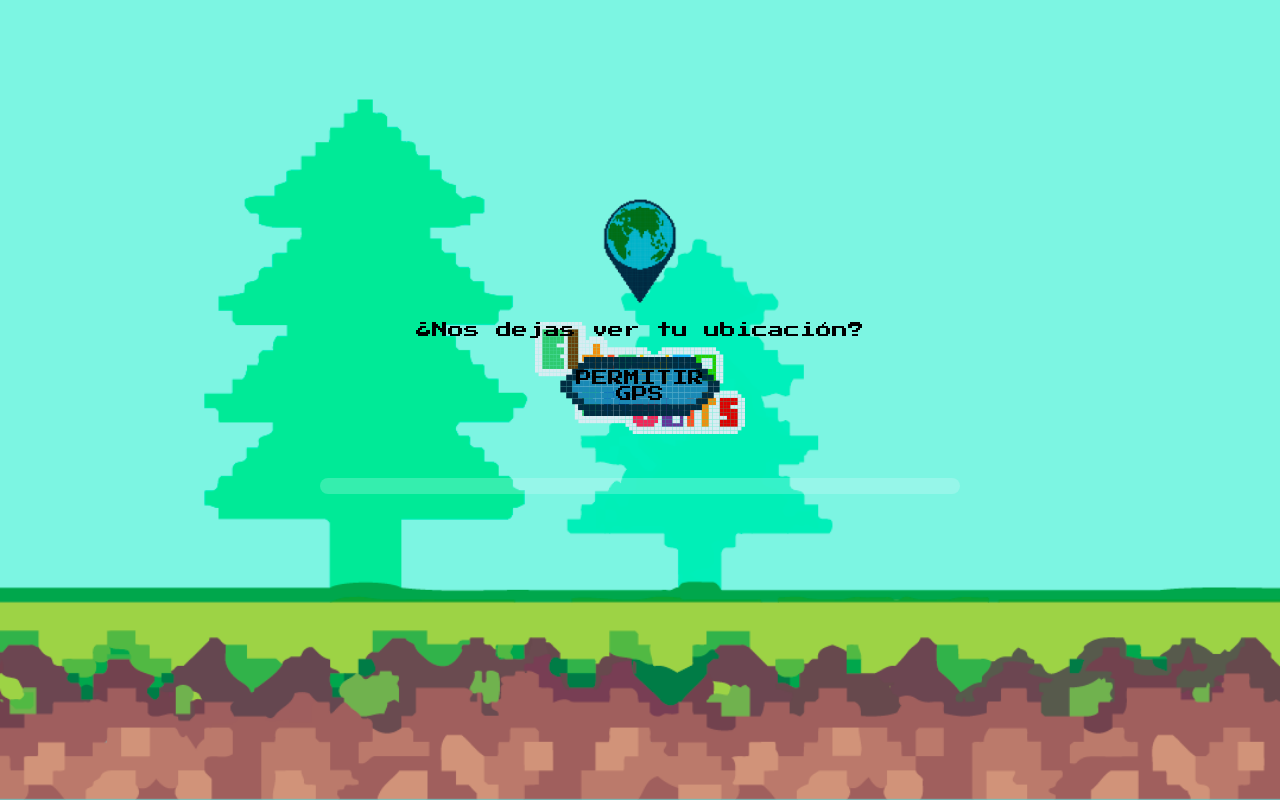
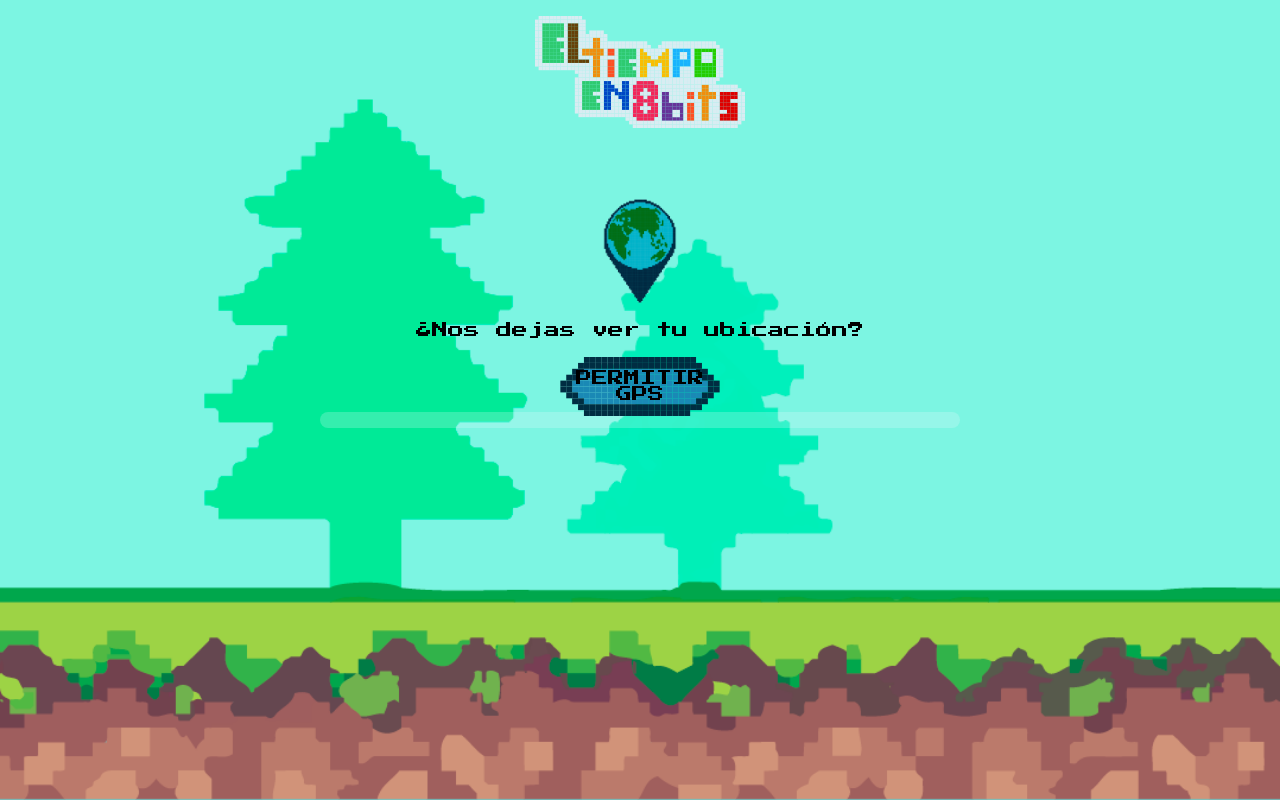
Before and after one commit to BrunoBaz/El-Tiempo-en-8-bits, a plain HTML site: page index.html in a window 1280 px wide. Drawn offline with Linux system fonts and the light colour scheme.

Commit message:
css probando

```diff
--- a/style.css
+++ b/style.css
@@ -12,7 +12,6 @@ body {
   background-repeat: repeat-x;
   text-align: center;
   display: flex;
-  flex-direction: column;
   justify-content: center;
 }
 body.noche {
@@ -26,6 +25,7 @@ body.noche {
 }
 header {
   margin-top: 1rem;
+  position: fixed;
 }
 main {
   display: flex;
@@ -110,7 +110,7 @@ section#carrusel {
   align-self: center;
   width: 50vw;
   display: flex;
-  align-items: ce;
+  justify-content: center;
 }
 ul {
   padding: 0.5rem;
@@ -129,7 +129,7 @@ ul {
 
 ul::-webkit-scrollbar {
   background-color: rgba(61, 61, 66, 0);
-  height: 5px;
+  /*   height: 5px; */
 }
 
 ul::-webkit-scrollbar-thumb {
@@ -142,8 +142,6 @@ ul::-webkit-scrollbar-thumb:hover {
 
 li {
   list-style: none;
-
-  /* padding: 15px; */
 }
 
 /* li img {
```
